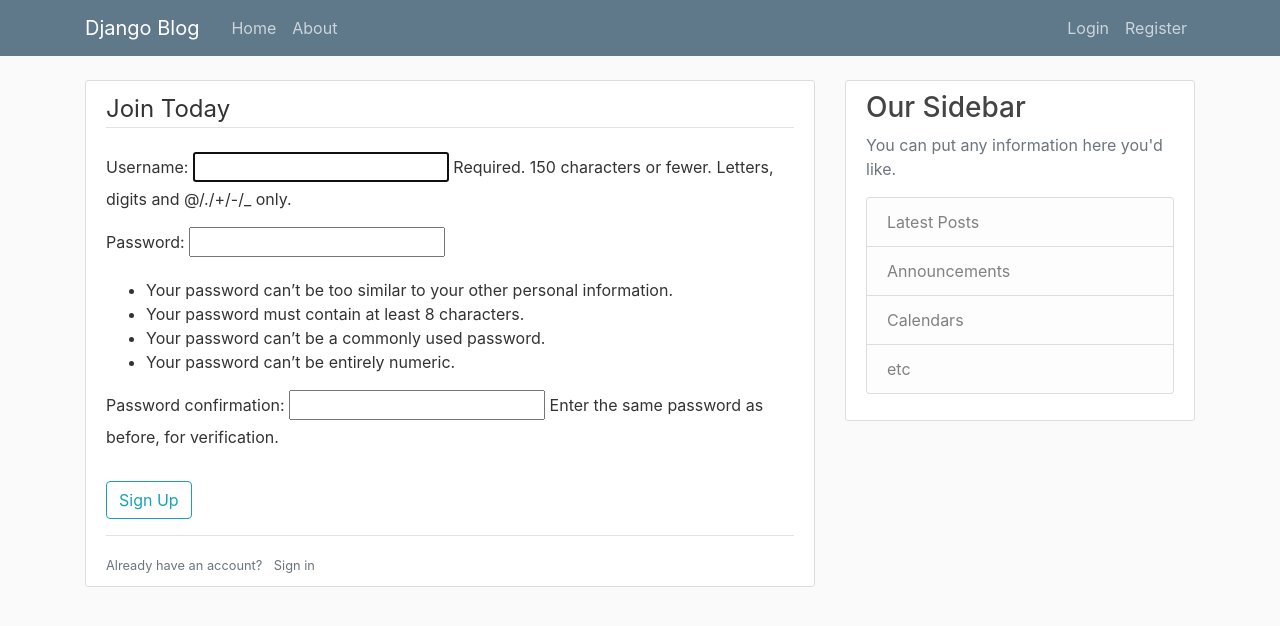
After one commit to gaylonalfano/DjangoWebApp, a Django app: page /register/ in a window 1280 px wide. The commit adds this page. Shown: the top 626 px of the page. Run offline with Django 3.2, Linux system fonts and the light colour scheme; some libraries are stand-ins or nearby versions.

Commit message:
Continued work on using UserCreationForm, added Submit button, created a urlpattern that uses register view, validated form data and displayed flash message

```diff
--- a/blog/templates/blog/base.html
+++ b/blog/templates/blog/base.html
@@ -13,6 +13,13 @@
     of your base template file (this file). This allows us to load the CSS file from our static
     directory. Next, you add the specific file with a <link> with href to that file location.
 
+    Look at the <nav> tag in your base.html. This is our navigation bar. Currently the Blog
+    and About links are hard-coded. But say in the future you want to move your blog page to /blog,
+    currently you’d have to change those routes, you’d also have to change the href in your templates.
+    This should start sounding off alarm bells since you’re having to change in multiple places!
+    Usually a better way to do this. Use the Django URL tag in order to get the absolute path to a
+    given url pattern.  Update the blog home page, within the <a class=“nav item nav link”
+    href=...'blog-home', where 'blog-home' is the name that we gave to our url pattern in blog.urls file.
 -->
 
 {% load static %}
@@ -38,14 +45,14 @@
     <header class="site-header">
         <nav class="navbar navbar-expand-md navbar-dark bg-steel fixed-top">
             <div class="container">
-            <a class="navbar-brand mr-4" href="/">Django Blog</a>
+            <a class="navbar-brand mr-4" href="{% url 'blog-home' %}">Django Blog</a>
             <button class="navbar-toggler" type="button" data-toggle="collapse" data-target="#navbarToggle" aria-controls="navbarToggle" aria-expanded="false" aria-label="Toggle navigation">
             <span class="navbar-toggler-icon"></span>
             </button>
             <div class="collapse navbar-collapse" id="navbarToggle">
                 <div class="navbar-nav mr-auto">
-                <a class="nav-item nav-link" href="/">Home</a>
-                <a class="nav-item nav-link" href="/about">About</a>
+                <a class="nav-item nav-link" href="{% url 'blog-home' %}">Home</a>
+                <a class="nav-item nav-link" href="{% url 'blog-about' %}">About</a>
                 </div>
                 <!-- Navbar Right Side -->
                 <div class="navbar-nav">
@@ -59,7 +66,14 @@
     <main role="main" class="container">
         <div class="row">
             <div class="col-md-8">
-            {% block content %}{% endblock %}
+                {% if messages %}
+                    {% for message in messages %}
+                        <div class="alert alert-{{ message.tags }}">
+                            {{ message }}
+                        </div>
+                    {% endfor %}
+                {% endif %}
+                {% block content %}{% endblock %}
             </div>
             <div class="col-md-4">
             <div class="content-section">
--- a/django_project/urls.py
+++ b/django_project/urls.py
@@ -15,7 +15,7 @@ Including another URLconf
 """
 from django.contrib import admin
 from django.urls import path, include
-
+from users import views as user_views
 
 # We have one route to our admin. Now we're going to tell django which route
 # should get mapped to our blog urls. Need to import the include function from
@@ -31,10 +31,17 @@ from django.urls import path, include
 # path to our blog empty '': path('', include('blog.urls'))
 # By doing that it will match the empty path to our project urls and our blog urls and return the home page.
 # Leaving it this way but could always add a non-empty path to our urlpatterns:  path('blog/', include('blog.urls'))
+
+# After learning about forms and using Django's UserCreationForm, we could either create a separate urls.py
+# module for our users app (like we did for blog app), but Corey had us hold off. So instead we're going to import
+# our view (register() in views.py) directly into our projects urls module (here).
+
 urlpatterns = [
     path('admin/', admin.site.urls),
+    path('register/', user_views.register, name='register'),
     path('', include('blog.urls'))  # if we go to /blog, we should now reference/send users to our blog.urls
     # When Django encounters include(), it chops off the included portion of the url ("/blog") and only sends the
     # remaining string to the included blog.urls module to get processed. Since nothing remainining, it just sends empty
     # string ''. Now over to blog.urls...
+
 ]
--- /dev/null
+++ b/users/templates/users/register.html
@@ -0,0 +1,19 @@
+{% extends "blog/base.html" %}
+{% block content %}
+    <div class="content-section">
+        <form method="POST">
+            {% csrf_token %}
+            <fieldset class="form-group">
+                <legend class="border-bottom mb-4">Join Today</legend>
+                {{ form.as_p }}
+            </fieldset>
+            <div class="form-group">
+                <button class="btn btn-outline-info" type="submit">Sign Up</button>
+            </div>
+        </form>
+        <div class="border-top pt-3">
+            <small class="text-muted">
+                Already have an account? <a class="ml-2" href="#"></a>Sign in</small>
+        </div>
+    </div>
+{% endblock content %}
--- a/users/views.py
+++ b/users/views.py
@@ -1,3 +1,21 @@
-from django.shortcuts import render
+from django.shortcuts import render, redirect
+from django.contrib.auth.forms import UserCreationForm
+from django.contrib import messages
 
-# Create your views here.
+# Let's create a register view to handle the logic for the register route
+def register(request):
+    # Create a form that is going to be passed to the template that we will create from this view
+    # with {'form': form} we're simply creating a blank form and rendering it out to the template
+    # There are different types of http requests (get, post, etc.)
+    # Adding conditional to handle POST or GET requests
+    if request.method == "POST":
+        form = UserCreationForm(request.POST)
+        if form.is_valid():
+            username = form.cleaned_data.get('username')
+            messages.success(request, f"Account created for {username}!")
+            # Now redirect user to home page after success
+            return redirect("blog-home")  # name of urlpattern for blog home page
+    else:
+        form = UserCreationForm()
+    form = UserCreationForm()  # creates a new instance of the form
+    return render(request, 'users/register.html', {'form': form})
```
Also changed, not shown: blog/views.py (+19 -15 lines).
